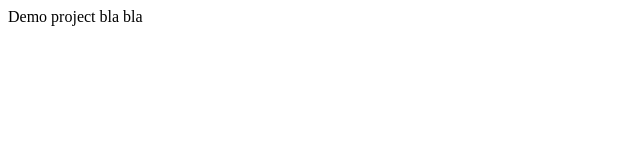
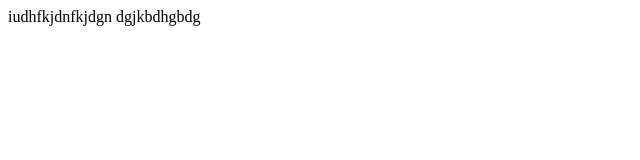
Before and after one commit to MaximPY/demo, a plain HTML site: page index.html in a window 1280 px wide. Shown: the whole page, without its empty margins (0-640 px from the left). Drawn offline with Linux system fonts and the light colour scheme.

Commit message:
Added something

```diff
--- a/index.html
+++ b/index.html
@@ -4,7 +4,7 @@
 
 </head>
 <body>
-Demo project
-bla bla
+iudhfkjdnfkjdgn
+dgjkbdhgbdg
 </body>
 </html>
```
